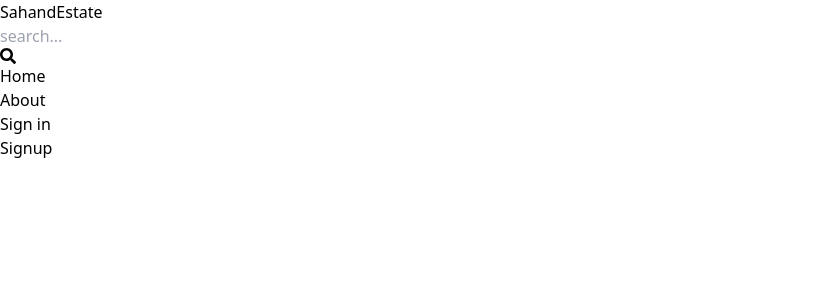
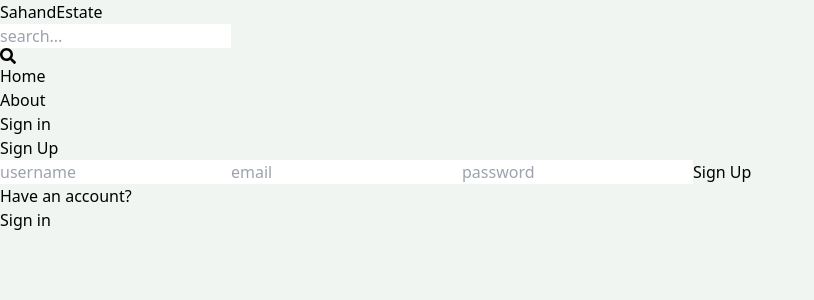
Before and after one commit to Mathew-Pio/MERN-REALESTATE, a React (Vite) app in the folder client/: page /sign-up in a window 1280 px wide. Shown: the top 300 px of the page, without its empty margins (0-814 px from the left). Built offline with nearby package versions, Linux system fonts and the light colour scheme.

Commit message:
signup page completed

```diff
--- a/client/src/index.css
+++ b/client/src/index.css
@@ -1,3 +1,7 @@
 @tailwind base;
 @tailwind components;
 @tailwind utilities;
+
+body {
+    background-color: rgb(241, 245, 241);
+}
--- a/client/src/pages/Signup.jsx
+++ b/client/src/pages/Signup.jsx
@@ -1,7 +1,37 @@
 import React from 'react'
+import { Link } from 'react-router-dom'
+import { useState } from 'react'
 
 export default function Signup() {
+  const [formData, setFormData] = useState({})
+  const handleChange = (e) => {
+    setFormData(
+      {
+        ...formData,
+        [e.target.id]: e.target.value,
+      }
+    )
+  };
+  const handleSubmit = async (e) => {
+    e.preventDefault();
+    const res = await fetch('/api/auth/signup')
+  }
+  console.log(formData);
   return (
-    <div>Signup</div>
+    <div className='p-3 max-w-lg mx-auto'>
+    <h1 className='text-3xl text-center font-semibold my-7'>Sign Up</h1>
+    <form onSubmit={handleSubmit} className='flex flex-col gap-4'>
+      <input type='text' placeholder='username' className='border p-3 rounded-lg' id='username' onChange={handleChange}  />
+      <input type='email' placeholder='email' className='border p-3 rounded-lg' id='email' onChange={handleChange} />
+      <input type='password' placeholder='password' className='border p-3 rounded-lg' id='password' onChange={handleChange} />
+      <button className='bg-slate-700 text-white p-3 rounded-lg uppercase hover:opacity-95 disabled:opacity-80'>Sign Up</button>
+    </form>
+    <div className='flex gap-2 mt-5'>
+      <p>Have an account?</p>
+      <Link to={'/sign-in'}>
+        <span className='text-blue-700'>Sign in</span>
+      </Link>
+    </div>
+    </div>
   )
 }
```
